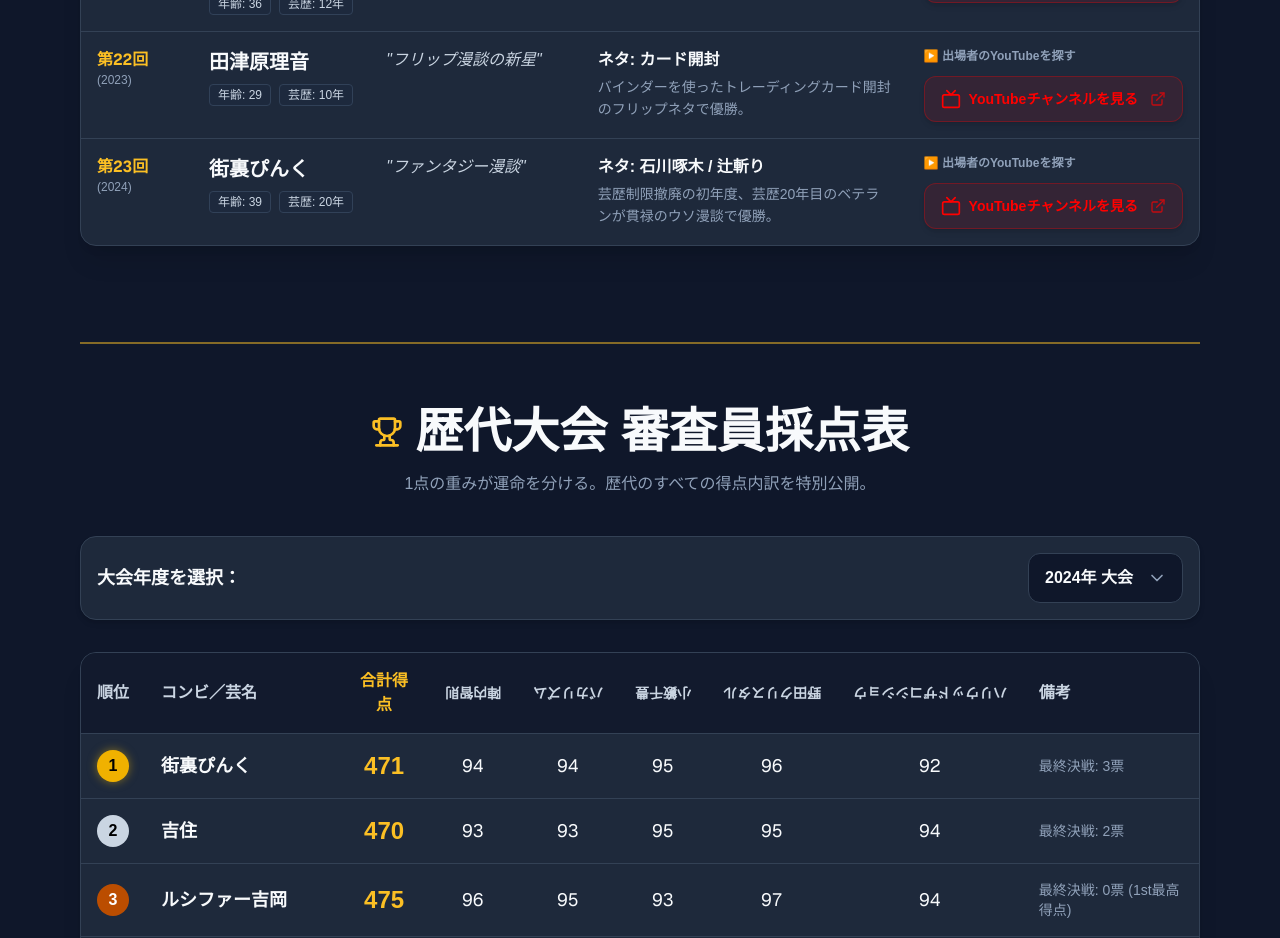
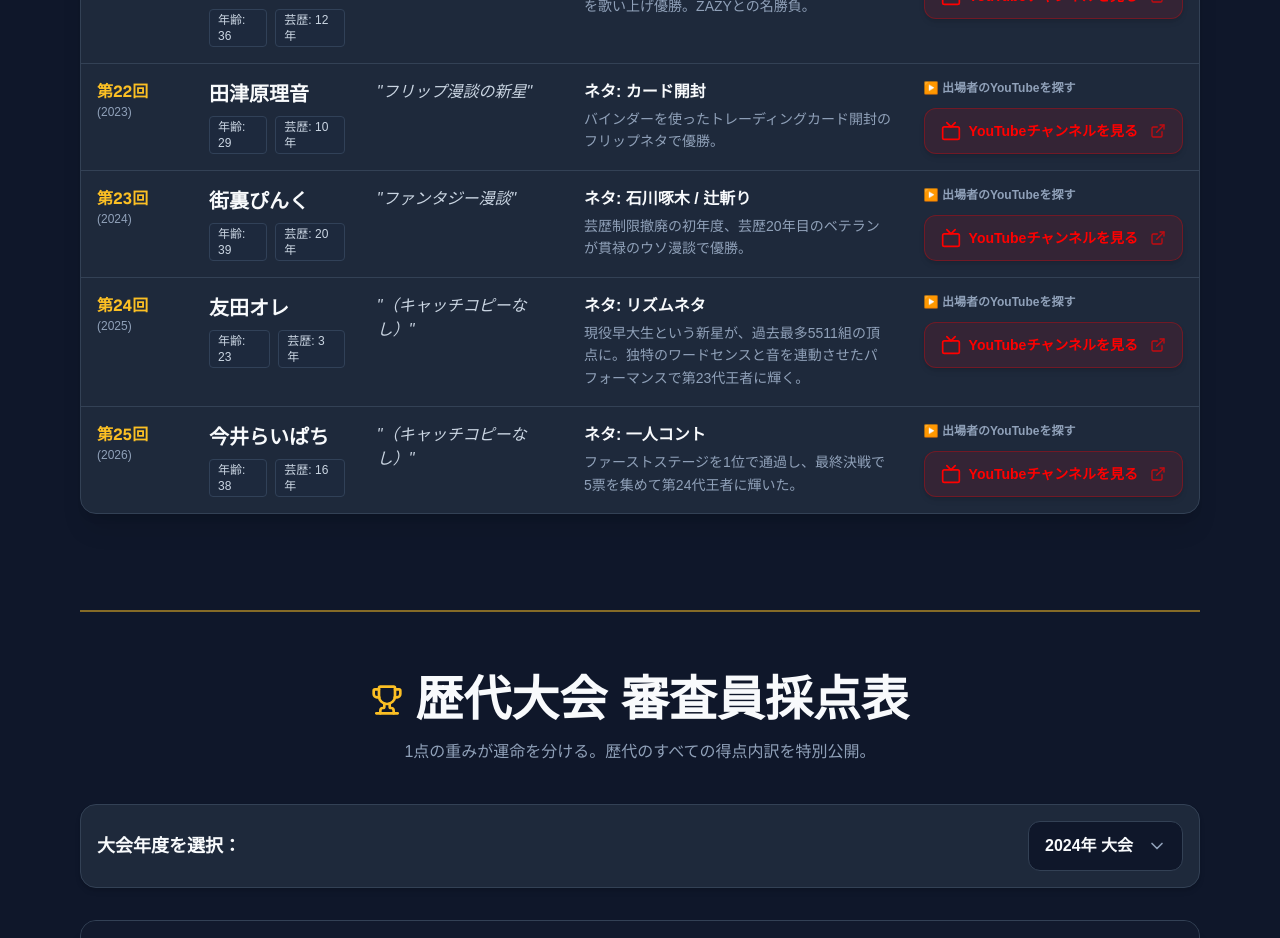
Before and after one commit to t01nozaki-hub/warareki, a Next.js app: page /database/r1 in a window 1280 px wide. Shown: the part 1520-2458 px from the top of the page. Built offline with nearby package versions, Linux system fonts and the light colour scheme.

Commit message:
feat: add R-1 Grand Prix 2026 data

```diff
--- a/src/data/r1/champions.ts
+++ b/src/data/r1/champions.ts
@@ -144,5 +144,29 @@ export const r1Champions: Champion[] = [
     description: "芸歴制限撤廃の初年度、芸歴20年目のベテランが貫禄のウソ漫談で優勝。",
     catchphrase: "ファンタジー漫談",
     winningNeta: "石川啄木 / 辻斬り"
+  },
+  {
+    id: "r1-2025",
+    tournament: "R-1",
+    year: 2025,
+    name: "友田オレ",
+    ageAtWin: 23,
+    careerYears: 3,
+    videoUrl: "YOUR_VOD_LINK",
+    description: "現役早大生という新星が、過去最多5511組の頂点に。独特のワードセンスと音を連動させたパフォーマンスで第23代王者に輝く。",
+    catchphrase: "（キャッチコピーなし）",
+    winningNeta: "リズムネタ"
+  },
+  {
+    id: "r1-2026",
+    tournament: "R-1",
+    year: 2026,
+    name: "今井らいぱち",
+    ageAtWin: 38,
+    careerYears: 16,
+    videoUrl: "YOUR_VOD_LINK",
+    description: "ファーストステージを1位で通過し、最終決戦で5票を集めて第24代王者に輝いた。",
+    catchphrase: "（キャッチコピーなし）",
+    winningNeta: "一人コント"
   }
 ];
--- a/src/data/r1/history.ts
+++ b/src/data/r1/history.ts
@@ -286,5 +286,20 @@ export const r1HistoryData: R1HistoricalYear[] = [
       { rank: 8, name: "さや香 新山", totalScore: 639, profile: "M-1でも爪痕を残した漫才師がピンで登場。熱血プレゼン風の漫談。" },
       { rank: 9, name: "ヒロ・オクムラ", totalScore: 631, profile: "無名ながら決勝に食い込んだダークホース。独特の間のコント。" }
     ]
+  },
+  {
+    year: 2026, edition: 24, entryCount: 6171,
+    judges: ["陣内智則", "バカリズム", "友近", "小籔千豊", "野田クリスタル", "佐久間一行", "ハリウッドザコシショウ"],
+    results: [
+      { rank: 1, name: "今井らいぱち", totalScore: 669, profile: "ファーストステージを1位タイで通過し、最終決戦で5票を獲得して第24代王者に輝く。" },
+      { rank: 2, name: "トンツカタンお抹茶", totalScore: 669, profile: "ファーストステージで今井らいぱちと同点1位通過。最終決戦進出を果たした。" },
+      { rank: 3, name: "ドンデコルテ渡辺銀次", totalScore: 655, profile: "ファーストステージを3位通過し最終決戦に進出。" },
+      { rank: 4, name: "ルシファー吉岡", totalScore: 650, profile: "大会史上初となる8度目の決勝進出を果たしたベテランコント師。" },
+      { rank: 5, name: "真輝志", totalScore: 649, profile: "変幻自在の一人コントで2度目の決勝進出。" },
+      { rank: 6, name: "ななまがり初瀬", totalScore: 640, profile: "コンビからの単独出場で決勝の舞台へ。" },
+      { rank: 7, name: "しんや", totalScore: 635, profile: "ラグビー芸人として初の決勝進出。" },
+      { rank: 8, name: "さすらいラビー中田", totalScore: 630, profile: "長い手足を活かした独特のパフォーマンスによる一人コント。" },
+      { rank: 9, name: "九条ジョー", totalScore: 628, profile: "コウテイ解散後、ピン芸人として初の決勝進出を果たした。" }
+    ]
   }
 ];
```
